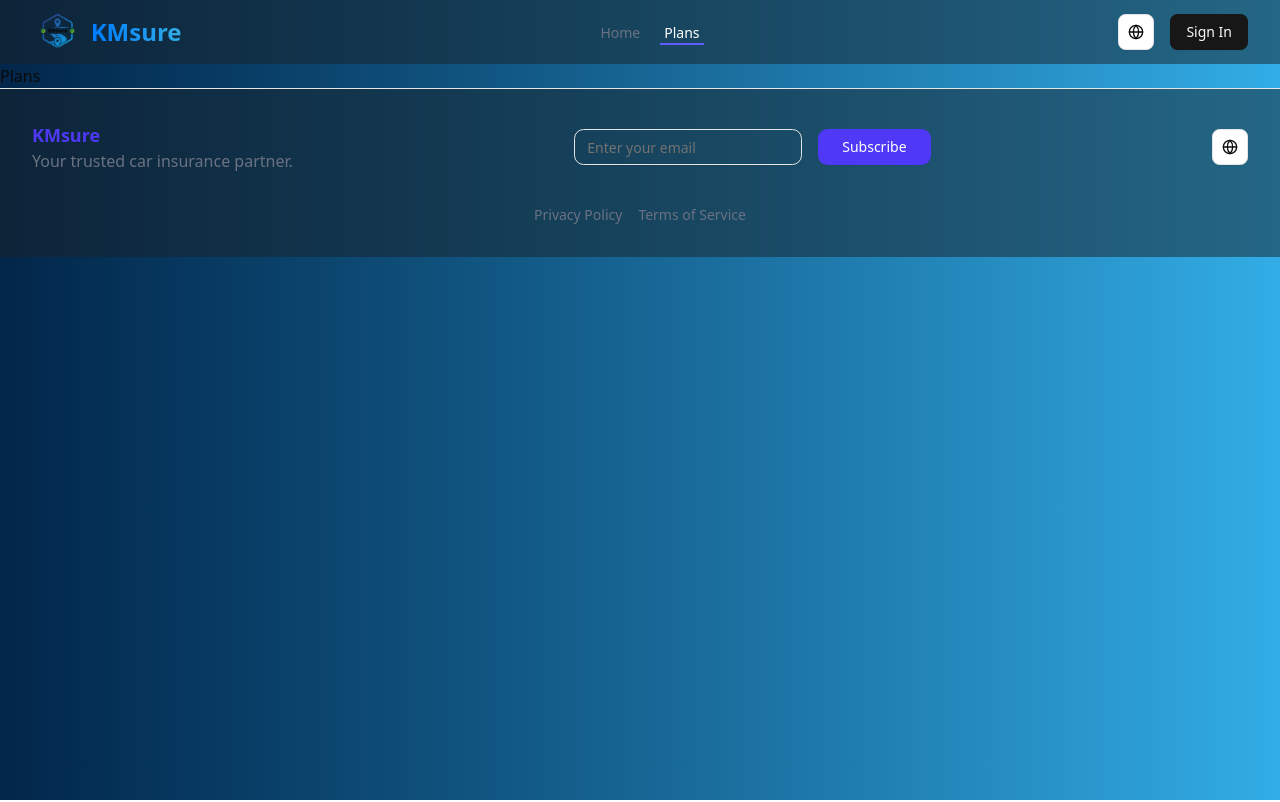
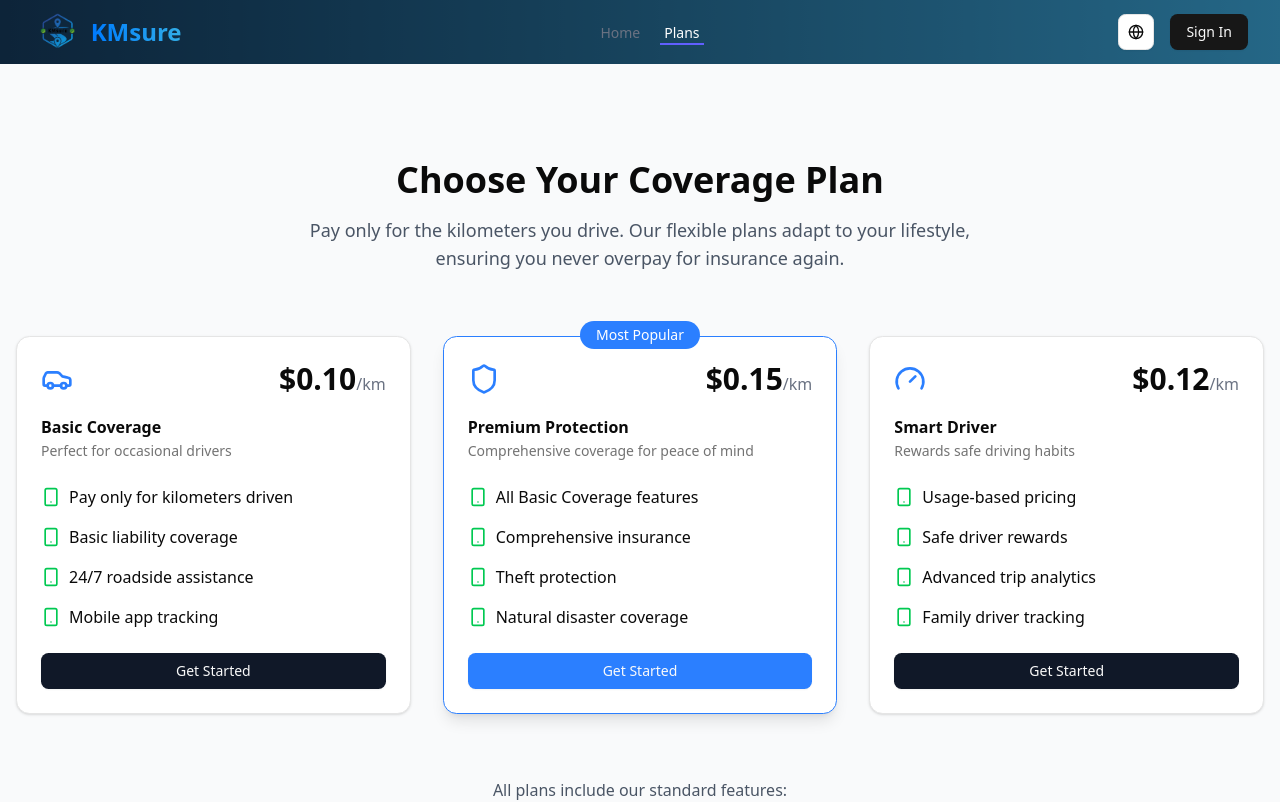
Before and after one commit to tsamkharadze/group12_techXplore, a React (Vite) app: page /plans in a window 1280 px wide. Shown: the top 802 px of the page. Built offline with nearby package versions, Linux system fonts and the light colour scheme.

Commit message:
add plans section

```diff
--- a/src/pages/plans/components/plans.tsx
+++ b/src/pages/plans/components/plans.tsx
@@ -1,5 +1,141 @@
+import { Car, Gauge, Shield, Smartphone } from "lucide-react";
+import {
+  Card,
+  CardContent,
+  CardDescription,
+  CardFooter,
+  CardHeader,
+  CardTitle,
+} from "@/components/ui/card";
+import { Button } from "@/components/ui/button";
+
+const plans = [
+  {
+    name: "Basic Coverage",
+    price: "0.10",
+    description: "Perfect for occasional drivers",
+    features: [
+      "Pay only for kilometers driven",
+      "Basic liability coverage",
+      "24/7 roadside assistance",
+      "Mobile app tracking",
+    ],
+    icon: Car,
+  },
+  {
+    name: "Premium Protection",
+    price: "0.15",
+    description: "Comprehensive coverage for peace of mind",
+    features: [
+      "All Basic Coverage features",
+      "Comprehensive insurance",
+      "Theft protection",
+      "Natural disaster coverage",
+    ],
+    icon: Shield,
+    popular: true,
+  },
+  {
+    name: "Smart Driver",
+    price: "0.12",
+    description: "Rewards safe driving habits",
+    features: [
+      "Usage-based pricing",
+      "Safe driver rewards",
+      "Advanced trip analytics",
+      "Family driver tracking",
+    ],
+    icon: Gauge,
+  },
+];
+
 const Plans = () => {
-  return <div>Plans</div>;
+  return (
+    <div className="bg-gray-50 py-24">
+      <div className="container mx-auto px-4">
+        <div className="text-center mb-16">
+          <h2 className="text-3xl md:text-4xl font-bold mb-4">
+            Choose Your Coverage Plan
+          </h2>
+          <p className="text-lg text-gray-600 max-w-2xl mx-auto">
+            Pay only for the kilometers you drive. Our flexible plans adapt to
+            your lifestyle, ensuring you never overpay for insurance again.
+          </p>
+        </div>
+
+        <div className="grid grid-cols-1 md:grid-cols-3 gap-8">
+          {plans.map((plan) => {
+            const Icon = plan.icon;
+            return (
+              <Card
+                key={plan.name}
+                className={`relative ${
+                  plan.popular
+                    ? "border-blue-500 shadow-lg transform hover:-translate-y-1"
+                    : "hover:shadow-md"
+                } transition-all duration-300`}
+              >
+                {plan.popular && (
+                  <div className="absolute -top-4 left-1/2 -translate-x-1/2 bg-blue-500 text-white px-4 py-1 rounded-full text-sm font-medium">
+                    Most Popular
+                  </div>
+                )}
+                <CardHeader>
+                  <div className="flex items-center justify-between mb-4">
+                    <Icon className="w-8 h-8 text-blue-500" />
+                    <div className="text-right">
+                      <span className="text-3xl font-bold">${plan.price}</span>
+                      <span className="text-gray-500">/km</span>
+                    </div>
+                  </div>
+                  <CardTitle>{plan.name}</CardTitle>
+                  <CardDescription>{plan.description}</CardDescription>
+                </CardHeader>
+                <CardContent>
+                  <ul className="space-y-4">
+                    {plan.features.map((feature) => (
+                      <li key={feature} className="flex items-center gap-2">
+                        <Smartphone className="w-5 h-5 text-green-500" />
+                        <span>{feature}</span>
+                      </li>
+                    ))}
+                  </ul>
+                </CardContent>
+                <CardFooter>
+                  <Button
+                    className={`w-full ${
+                      plan.popular
+                        ? "bg-blue-500 hover:bg-blue-600"
+                        : "bg-gray-900 hover:bg-gray-800"
+                    }`}
+                  >
+                    Get Started
+                  </Button>
+                </CardFooter>
+              </Card>
+            );
+          })}
+        </div>
+
+        <div className="mt-16 text-center">
+          <p className="text-gray-600 mb-4">
+            All plans include our standard features:
+          </p>
+          <div className="flex flex-wrap justify-center gap-8 text-sm">
+            <span className="flex items-center gap-2">
+              <Shield className="w-4 h-4" /> Secure GPS Tracking
+            </span>
+            <span className="flex items-center gap-2">
+              <Smartphone className="w-4 h-4" /> 24/7 Customer Support
+            </span>
+            <span className="flex items-center gap-2">
+              <Car className="w-4 h-4" /> Instant Policy Changes
+            </span>
+          </div>
+        </div>
+      </div>
+    </div>
+  );
 };
 
 export default Plans;
```
